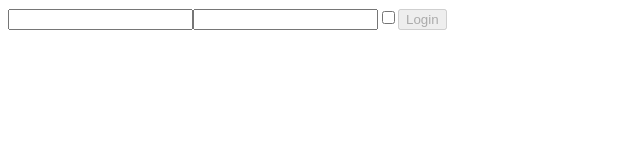
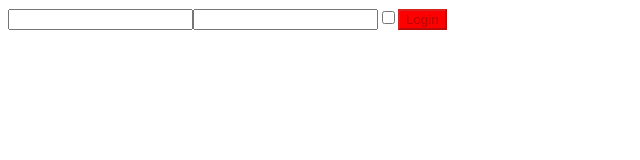
Before and after one commit to DarioCorbinelli/esercizi-react, a React (Create React App) app: page / in a window 1280 px wide. Shown: the top 160 px of the page, without its empty margins (0-640 px from the left). Built offline with nearby package versions, Linux system fonts and the light colour scheme.

Commit message:
styling-3

```diff
--- a/src/Login.js
+++ b/src/Login.js
@@ -31,7 +31,7 @@ export default class Login extends React.Component {
         <input type="text" name="username" value={this.state.username} onChange={this.handleInputsChanges}/>
         <input type="password" name="password" value={this.state.password} onChange={this.handleInputsChanges}/>
         <input type="checkbox" name="checked" checked={this.state.checked} onChange={this.handleInputsChanges}/>
-        <button disabled={!this.state.username || !this.state.password} onClick={this.onLogin}>Login</button>
+        <button style={{backgroundColor: this.state.password.length >= 8 ? "green" : "red"}} disabled={!this.state.username || !this.state.password} onClick={this.onLogin}>Login</button>
       </>
     )
   }
```
